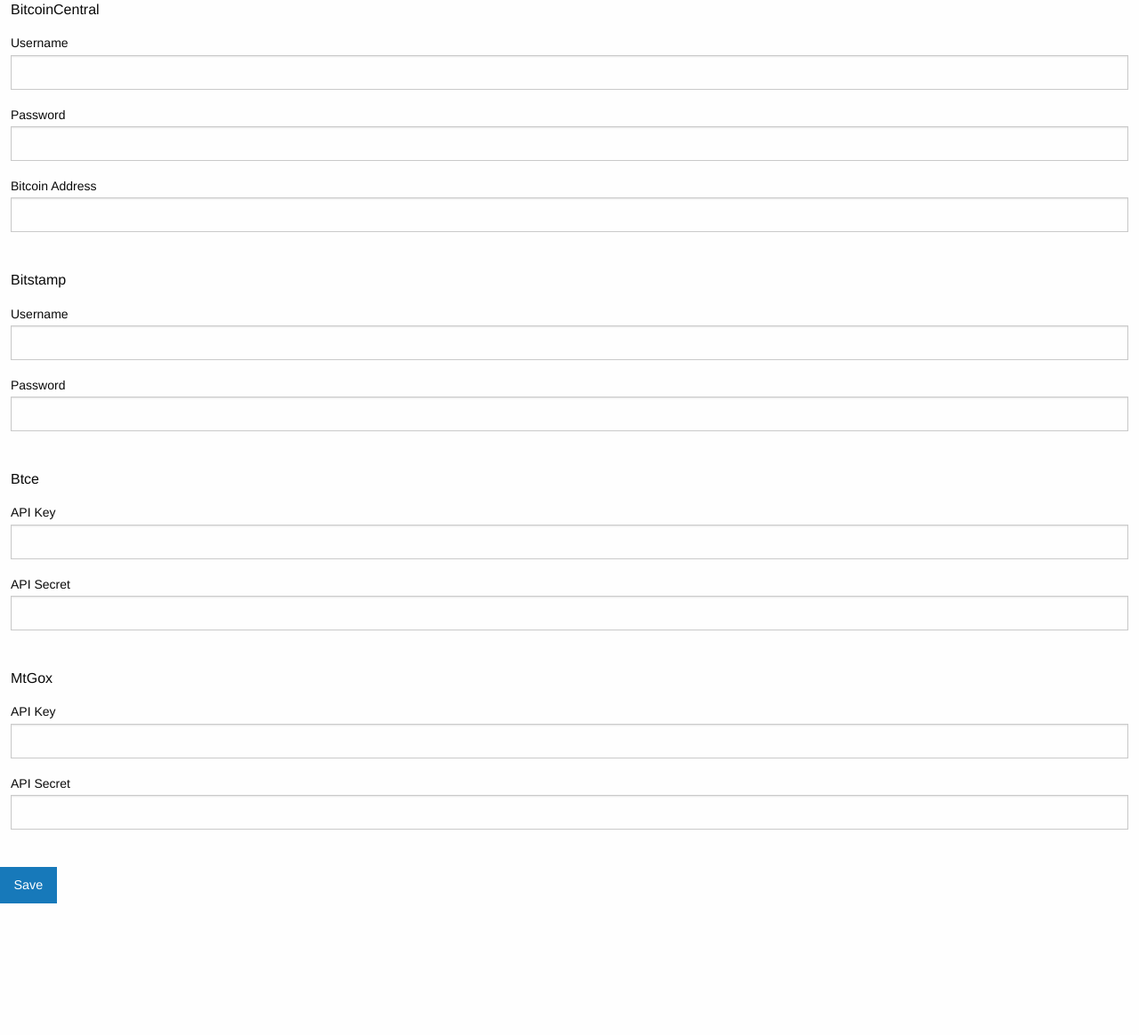
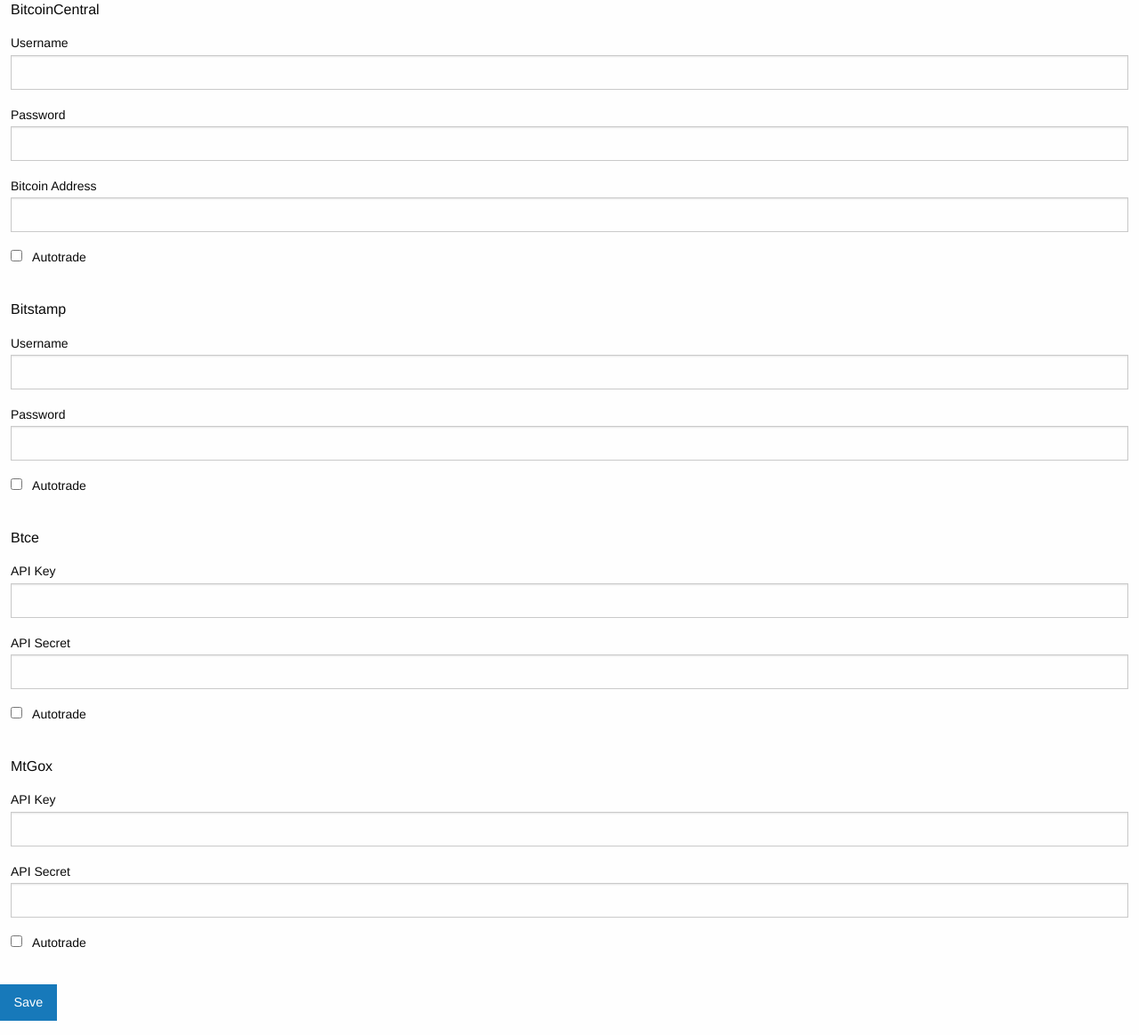
Before and after one commit to chellowlolo/bitcoin-arbitrage-ui, a Flask app: page / in a window 1280 px wide. Shown: the part 768-1932 px from the top of the page at 89% size. Before the commit the page ends 1784 px from the top, so only its background shows below. Run offline with Flask 2, Linux system fonts and the light colour scheme; parts of the project's set-up code (start-up, migrations or seed data) failed here and were passed over; some libraries are stand-ins or nearby versions.

Commit message:
Added 'Autotrade' checkboxes by each market on the 'Settings' page to allow the user to add and remove markets from the autotrader's list.

```diff
--- a/app.py
+++ b/app.py
@@ -28,7 +28,10 @@
 
 @app.route("/settings", methods=["POST"])
 def update_settings():
-    config.update(request.form.to_dict())
+    new_config = request.form.to_dict()
+    new_config["traderbot_markets"] = request.form.getlist("traderbot_markets")
+    config.update(new_config)
+
     flash("Updated bot settings.")
 
     return redirect("/settings")
--- a/templates/settings.html
+++ b/templates/settings.html
@@ -52,6 +52,11 @@
                 <input type="text" name="bitcoincentral_address" id="bitcoincentral_address" class="form-control" value="{{config.bitcoincentral_address}}">
             </div>
         </div>
+        <div class="row">
+            <div class="large-12 columns">
+                <label for="bitcoincentral_autotrade"><input type="checkbox" {% if "BitcoinCentral" in config.traderbot_markets %}checked{% endif %} name="traderbot_markets" id="bitcoincentral_autotrade" value="BitcoinCentral"> Autotrade</label>
+            </div>
+        </div>
     </fieldset>
     <fieldset>
         <legend>Bitstamp</legend>
@@ -65,6 +70,11 @@
             <div class="large-12 columns">
                 <label for="bitstamp_password">Password</label>
                 <input type="password" name="bitstamp_password" id="bitstamp_password" class="form-control" value="{{config.bitstamp_password}}">
+            </div>
+        </div>
+        <div class="row">
+            <div class="large-12 columns">
+                <label for="bitstamp_autotrade"><input type="checkbox" {% if "Bitstamp" in config.traderbot_markets %}checked{% endif %} name="traderbot_markets" id="bitstamp_autotrade" value="Bitstamp"> Autotrade</label>
             </div>
         </div>
     </fieldset>
@@ -82,6 +92,11 @@
                 <input type="text" name="btce_api_secret" id="btce_api_secret" class="form-control" value="{{config.btce_api_secret}}">
             </div>
         </div>
+        <div class="row">
+            <div class="large-12 columns">
+                <label for="btce_autotrade"><input type="checkbox" {% if "Btce" in config.traderbot_markets %}checked{% endif %} name="traderbot_markets" id="btce_autotrade" value="Btce"> Autotrade</label>
+            </div>
+        </div>
     </fieldset>
     <fieldset>
         <legend>MtGox</legend>
@@ -97,6 +112,11 @@
                 <input type="text" name="mtgox_secret" id="mtgox_secret" class="form-control" value="{{config.mtgox_secret}}">
             </div>
         </div>
+        <div class="row">
+            <div class="large-12 columns">
+                <label for="mtgox_autotrade"><input type="checkbox" {% if "MtGox" in config.traderbot_markets %}checked{% endif %} name="traderbot_markets" id="mtgox_autotrade" value="MtGox"> Autotrade</label>
+            </div>
+        </div>
     </fieldset>
     <div class="row">
         <div class="large-12 columns">
```
